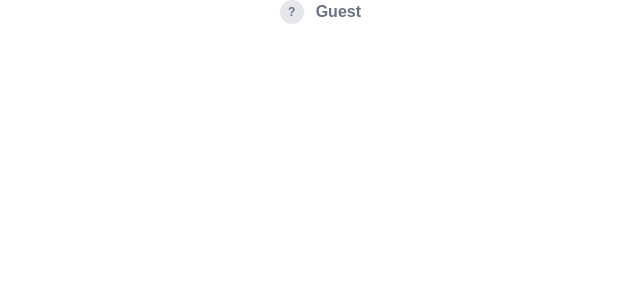
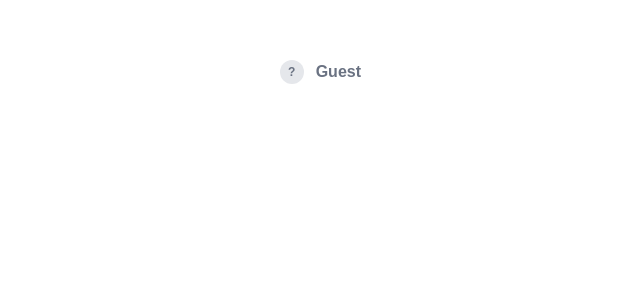
Before and after one commit to Nookler1988/miniapptg2026, a Next.js app: page / in a window 1280 px wide. Shown: the top 300 px of the page, without its empty margins (151-791 px from the left). Built offline with nearby package versions, Linux system fonts and the light colour scheme.

Commit message:
Add guaranteed top padding for all screens
- Replaced Tailwind pt-20 with inline style paddingTop: 60px
- This ensures 60px spacing always works, even without Telegram
- Removed dependency on CSS safe area variables for basic spacing

```diff
--- a/pages/index.js
+++ b/pages/index.js
@@ -52,8 +52,8 @@ export default function Home() {
         <title>Telegram Mini App</title>
         <meta name="viewport" content="width=device-width, initial-scale=1, maximum-scale=1, user-scalable=no" />
       </Head>
-      <div className="min-h-screen bg-white">
-        <div className="max-w-lg mx-auto px-5 pt-20 pb-5">
+      <div className="min-h-screen bg-white" style={{ paddingTop: '60px' }}>
+        <div className="max-w-lg mx-auto px-5 pb-5">
 
           {/* Profile - Top Right (Clickable) */}
           <div className="flex justify-end items-center mb-8">
```
